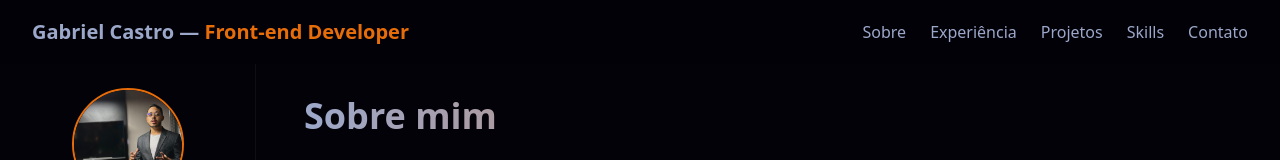
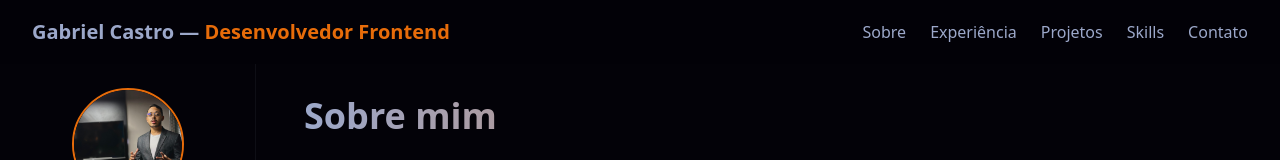
Before and after one commit to DevBielCastro/Gabriel-Castro_Portfolio, a React (Vite) app: page / in a window 1280 px wide. Shown: the top 160 px of the page. Built offline with nearby package versions, Linux system fonts and the light colour scheme.

Commit message:
Melhoria de experiência do usuário
Updated the header component to change the label from 'Front-end Developer' to 'Desenvolvedor Frontend'.

```diff
--- a/src/components/Header.tsx
+++ b/src/components/Header.tsx
@@ -18,7 +18,7 @@ export function Header({ isSidebarOpen, setIsSidebarOpen }: HeaderProps) {
     <header className="bg-background/80 fixed top-0 w-full h-16 flex items-center justify-between px-4 md:px-8 backdrop-blur-sm z-50">
       <div>
         <h1 className="text-lg md:text-xl font-bold text-secondary">
-          Gabriel Castro — <span className="text-accent">Front-end Developer</span>
+          Gabriel Castro — <span className="text-accent">Desenvolvedor Frontend</span>
         </h1>
       </div>
       {/* Navegação para Desktop - esconde em telas pequenas */}
```
